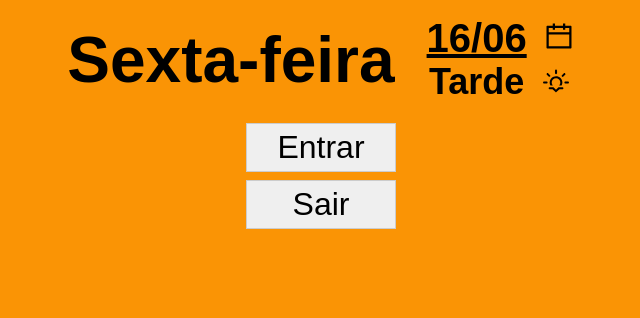
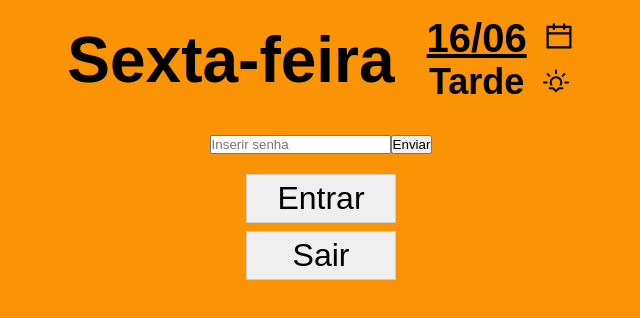
Before and after one commit to oAoj1/cronogramaRfront_end, a React (Vite) app: page / in a window 1280 px wide. Shown: the top 318 px of the page, without its empty margins (319-959 px from the left). Built offline with nearby package versions, Linux system fonts and the light colour scheme; no server answers; a web font is replaced by a local one.

Commit message:
preguica de arrumar as coisalkllk

```diff
--- a/package.json
+++ b/package.json
@@ -12,6 +12,7 @@
   "dependencies": {
     "@auth0/auth0-react": "^2.1.1",
     "axios": "^1.4.0",
+    "dotenv": "^16.3.1",
     "react": "^18.2.0",
     "react-beautiful-dnd": "^13.1.1",
     "react-dom": "^18.2.0",
--- a/src/components/daysWeek/Thursday/Times/NightThursday.jsx
+++ b/src/components/daysWeek/Thursday/Times/NightThursday.jsx
@@ -18,11 +18,11 @@ export default function NightThursday(){
 
         var data = new Date()
         let hora = data.getHours()
-        let tarde = document.getElementById('tarde')
+        let noite = document.getElementById('noite')
 
         if(hora >= 18 && hora <= 23){
             noite.style.background = '#6ef02e'
-            tarde.style.border = '1px solid #000'
+            noite.style.border = '1px solid #000'
 
         }else{
             noite.style.background = 'tranparent'
--- a/src/components/daysWeek/index.jsx
+++ b/src/components/daysWeek/index.jsx
@@ -46,7 +46,7 @@ export default function DayTodayWeek({tipoTarefa,nomeTarefa,diaSemana,id,conclui
         var data = new Date()
         var diaHoje = data.getDay()
 
-        if(diaHoje == 7){
+        if(diaHoje == 0){
             diaHoje = 'Domingo'
             concluido = false
         }
--- a/src/pages/DayToday.jsx
+++ b/src/pages/DayToday.jsx
@@ -1,6 +1,7 @@
 
 import './PagesDays.css'
 import { useEffect, useState } from 'react'
+import {process} from 'dotenv'
 
 import { useAuth0 } from "@auth0/auth0-react";
 import LoginButton from '../auth/login.jsx'
@@ -28,56 +29,80 @@ import AnnotationsFriday from '../components/daysWeek/Friday/Annotations/Annotat
 
 export default function DayToday(){
 
-    const { isAuthenticated, isLoading } = useAuth0();
+    const { isAuthenticated, isLoading } = useAuth0()
 
     if (isLoading) {
-        return <div>Loading ...</div>;
+        return <div>Loading ...</div>
     }
 
     const [dia,setDia] = useState('')
+    const [senhaUsuario,setSenhaUsuario] = useState('')
+    const [senhaSistema,setSenhaSistema] = useState('')
 
     useEffect(() => {
 
-        async function lerDia(){
         var data = new Date()
-
         let diaHoje = data.getDay()
 
         if(diaHoje == 0){
             diaHoje = 'Domingo'
-            }
-            if(diaHoje == 1){
+        }else if(diaHoje == 1){
             diaHoje = 'Segunda-feira'
-            }
-            if(diaHoje == 2){
+        }else if(diaHoje == 2){
             diaHoje = 'Terça-feira'
-            }
-            if(diaHoje == 3){
+        }else if(diaHoje == 3){
             diaHoje = 'Quarta-feira'
-            }
-            if(diaHoje == 4){
+        }else if(diaHoje == 4){
             diaHoje = 'Quinta-feira'
-            }
-            if(diaHoje == 5){
+        }else if(diaHoje == 5){
             diaHoje = 'Sexta-feira'
-            }
-            if(diaHoje == 6){
+        }else if(diaHoje == 6){
             diaHoje = 'Sábado'
         }
 
         setDia(diaHoje)
 
+    },[])
+
+    useEffect(() => {
+        async function pegarSenhaSistema(){
+            const response = await api.get('/senha')
+            const data = response.data
+
+            setSenhaSistema(data)
         }
 
-        lerDia()
+        pegarSenhaSistema()
 
     },[])
+
+    function enviarSenha(event){
+        event.preventDefault()
+
+    }
 
     return(
         <div>
             <InfoDay/>
 
-            {isAuthenticated ?
+            <form
+                onSubmit={enviarSenha}
+                style={{
+                    margin:'1rem auto',
+                    display:'flex',
+                    justifyContent:'center'
+                }}
+            >
+                <input
+                    type='password'
+                    placeholder='Inserir senha'
+                    onChange={e => setSenhaUsuario(e.target.value)}
+                />
+                <button>Enviar</button>
+            </form>
+
+            {senhaUsuario == senhaSistema ?
+            isAuthenticated ?
                 <div>
                     <section className="dayTodayContainer">
                         <div className='daysFormat'>
@@ -96,16 +121,18 @@ export default function DayToday(){
                             dia == 'Quarta-feira' ? <AnnotationsWednesday/> :
                             dia == 'Quinta-feira' ? <AnnotationsThursday/>  :
                             dia == 'Sexta-feira' ? <AnnotationsFriday/> :
-                            ' '}
+                            ''}
                         </div>
 
                     </section>
+
                     <AllDaysWeek/>
 
                 </div>:
                     <div className='logContainer'>
                         <LoginButton/>
-                    </div>}
+                    </div> : ''
+                }
 
             <div className='logContainer'>
                 <LogoutButton/>
```
Also changed, not shown: 2 other files (tests, documents, lock files or other folders). Lines whose indentation alone changed are shown as unchanged.
